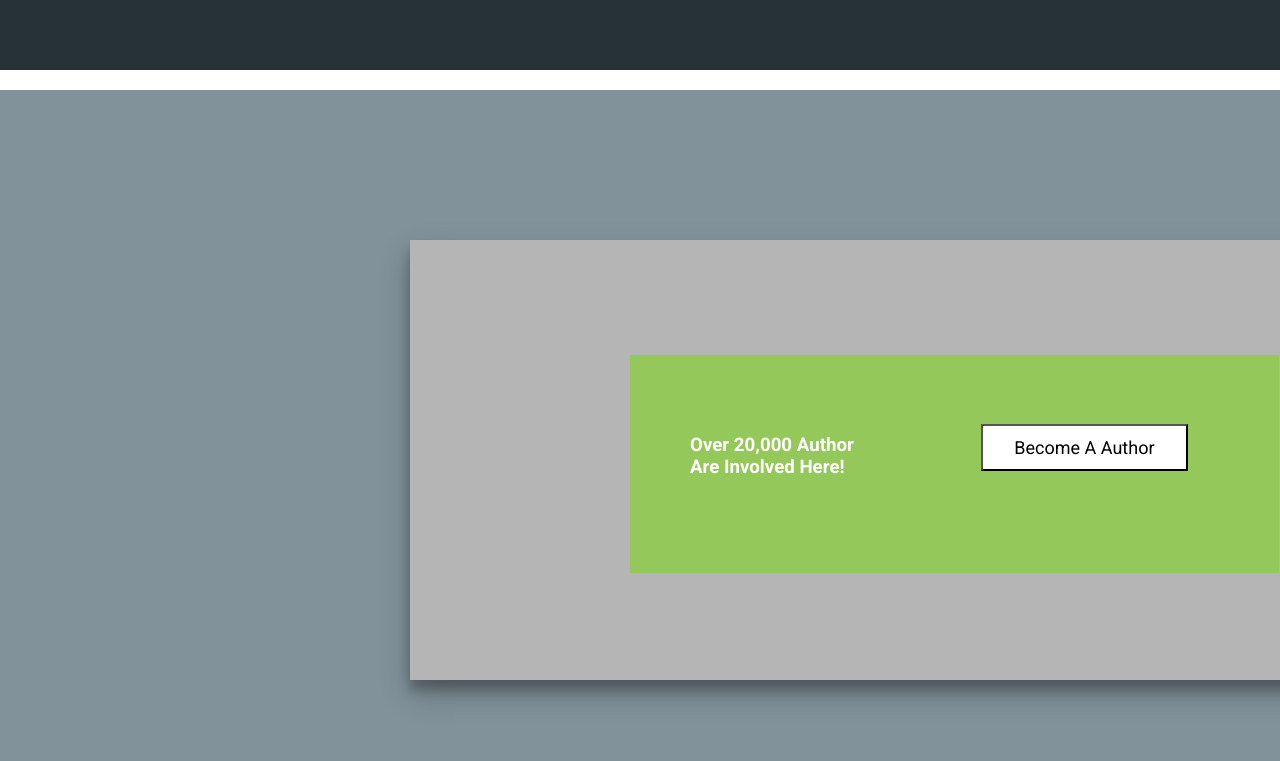
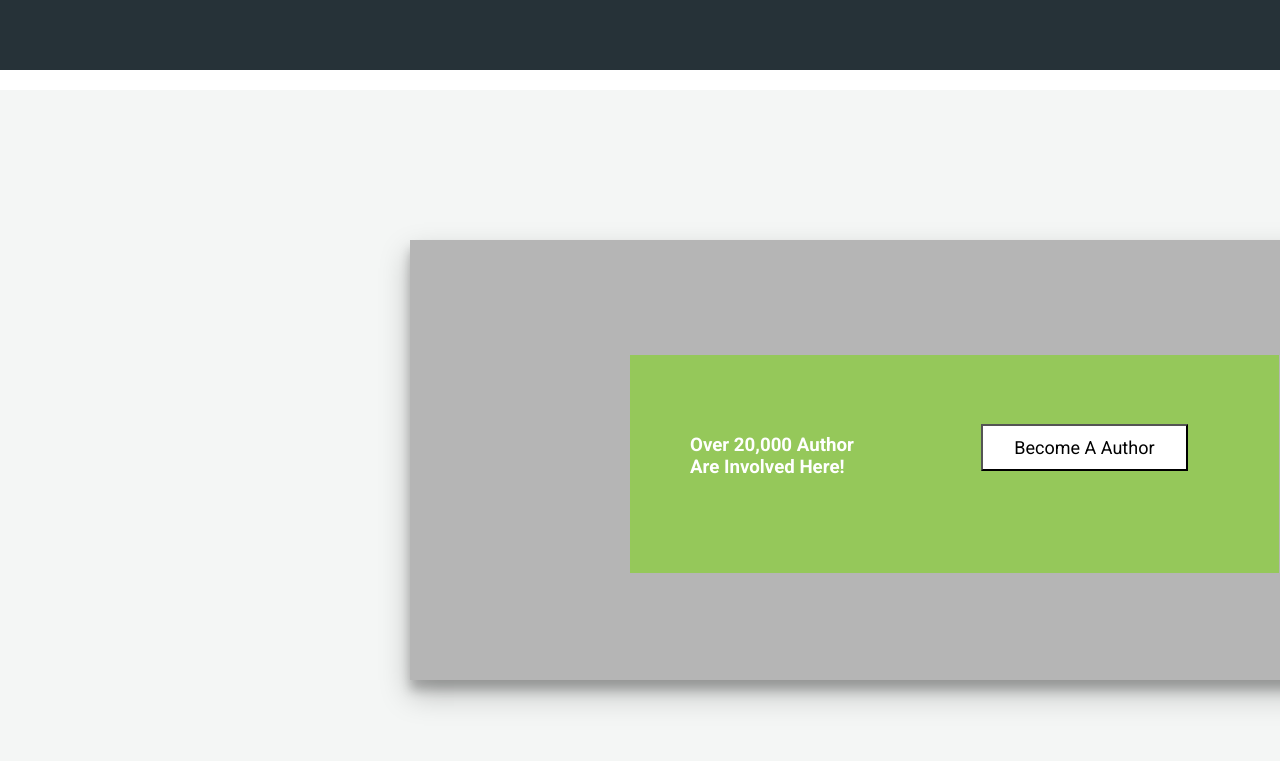
Before and after one commit to annaspas/online-store, a website: page src/home.html in a window 1280 px wide. Shown: the part 1799-2560 px from the top of the page. Drawn offline with nearby package versions, Linux system fonts and the light colour scheme; files that its build step writes are made by us from their sources.

Commit message:
bgc changed

```diff
--- a/src/styles/common/_base.scss
+++ b/src/styles/common/_base.scss
@@ -228,14 +228,6 @@ body {
     }
   }
 
-  //.tabs_link.tab-active {
-  //    opacity: 1;
-  //}
-  //
-  //.tabs_content-item:not(.tab-active) {
-  //    display: none;
-  //}
-
   .row {
     margin: 0 -15px;
     display: flex;
@@ -250,7 +242,7 @@ body {
 //  benefits styles
 
 .section_benefits {
-  background-color: $gray;
+  background-color: #f4f6f5;
   width: 100%;
   margin: 0 auto;
   padding: 20px 0px;
```
